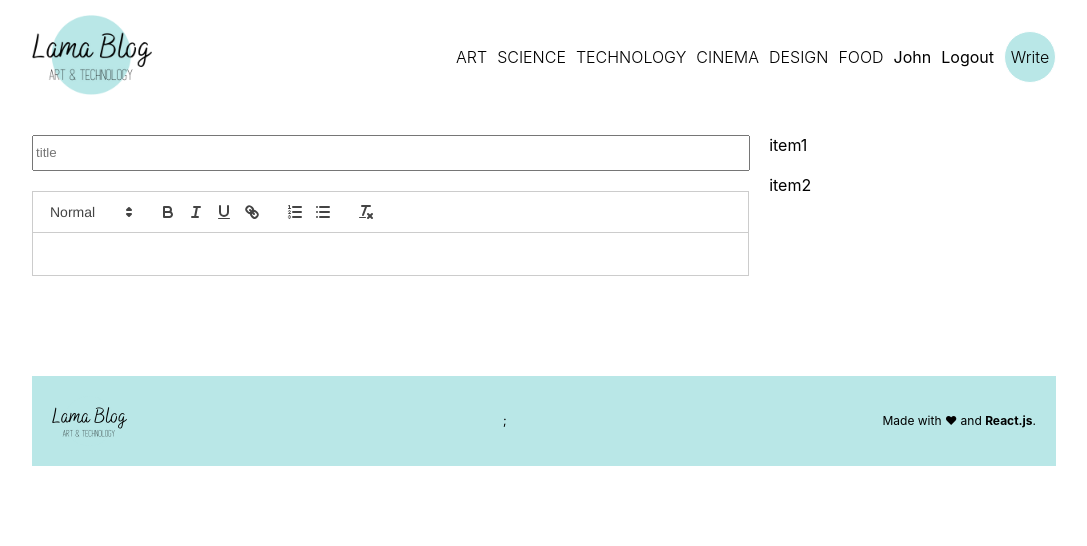
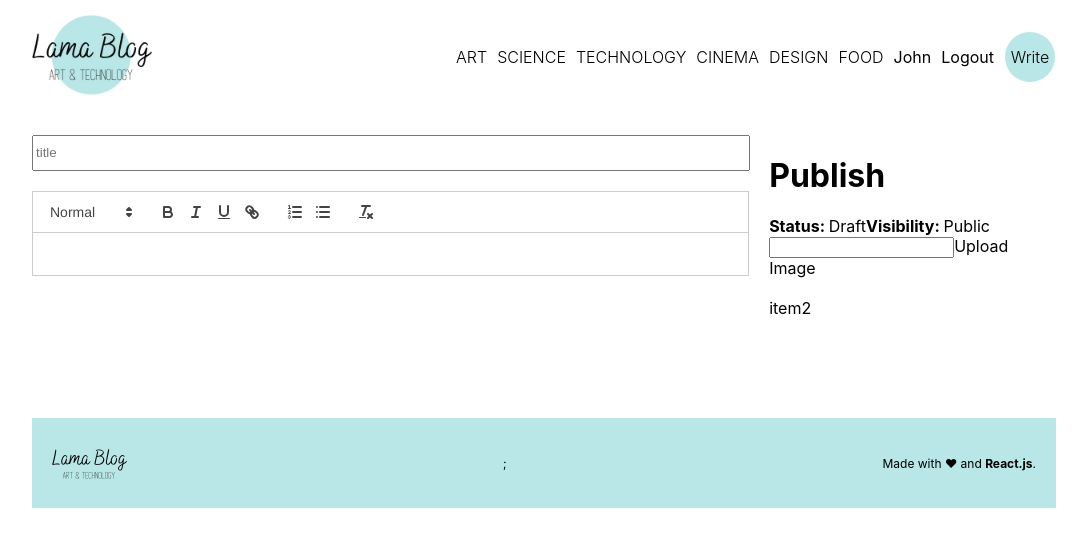
Before and after one commit to Zia123456/node_project, a React (Create React App) app: page /write in a window 1280 px wide. Shown: the top 546 px of the page, without its empty margins (96-1183 px from the left). Built offline with nearby package versions, Linux system fonts and the light colour scheme.

Commit message:
Add more options for edit

```diff
--- a/src/pages/Write.jsx
+++ b/src/pages/Write.jsx
@@ -13,7 +13,17 @@ function Write() {
         </div>
       </div>
       <div className="menu">
-        <div className="item1">item1</div>
+        <div className="item">
+          <h1>Publish</h1>
+          <span>
+            <b>Status: </b> Draft
+          </span>
+          <span>
+            <b>Visibility: </b>Public
+          </span>
+          <input type="text" id="file" name="" />
+          <label htmlFor="file">Upload Image</label>
+        </div>
         <div className="item2">item2</div>
       </div>
     </div>
```
